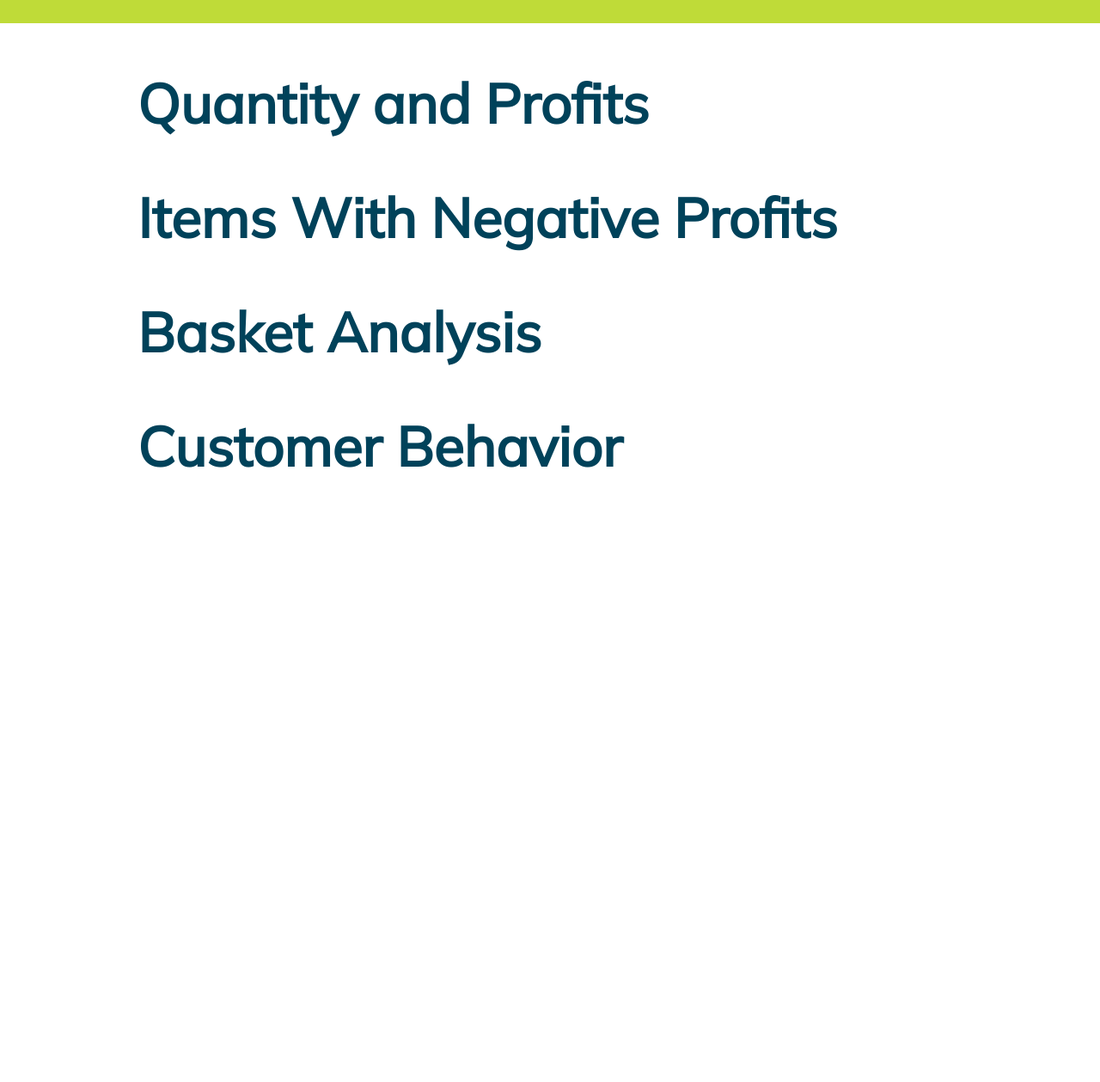
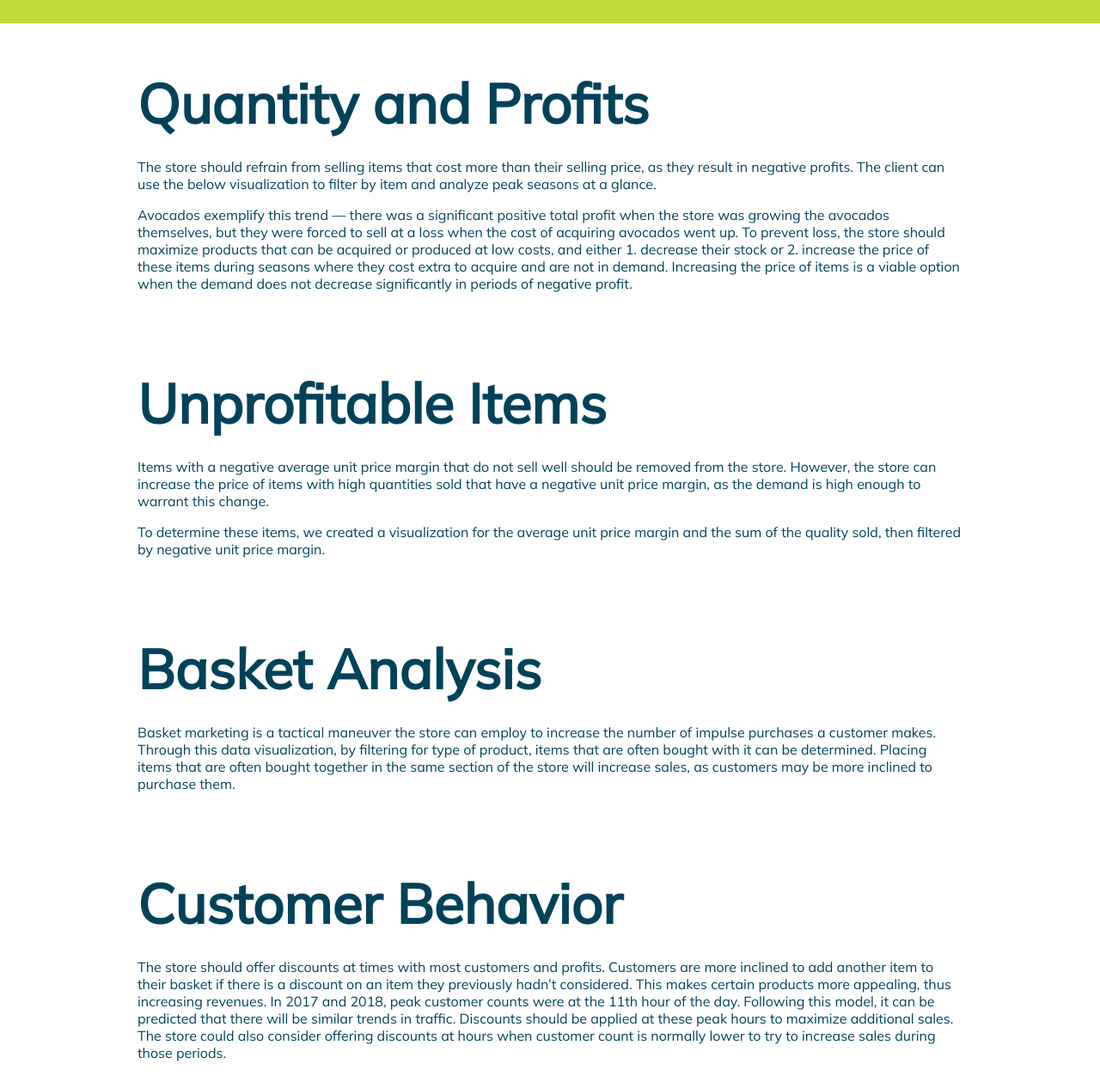
Before and after one commit to bellaslee/datathon-2023, a plain HTML site: page index.html in a window 1280 px wide. Shown: the part 973-2232 px from the top of the page at 86% size. Before the commit the page ends 1586 px from the top, so only its background shows below. Drawn offline with Linux system fonts and the light colour scheme.

Commit message:
Update embeds and add report content

```diff
--- a/index.html
+++ b/index.html
@@ -50,6 +50,25 @@
   <section>
     <!-- Quantity and profits -->
     <h2>Quantity and Profits</h2>
+    <p>The store should refrain from selling items that cost more than their selling
+      price, as
+      they result in negative profits. The client can use the below visualization to
+      filter by
+      item and analyze peak seasons at a glance.</p>
+
+    <p>Avocados exemplify this trend — there was a significant positive total profit when
+      the
+      store was growing the avocados themselves, but they were forced to sell at a loss
+      when the
+      cost of acquiring avocados went up. To prevent loss, the store should maximize
+      products
+      that can be acquired or produced at low costs, and either 1. decrease their stock or
+      2.
+      increase the price of these items during seasons where they cost extra to acquire
+      and are
+      not in demand. Increasing the price of items is a viable option when the demand does
+      not
+      decrease significantly in periods of negative profit.</p><br />
 
     <!-- Tableau embed -->
     <div class='tableauPlaceholder' id='viz1676783885887' style='position: relative'>
@@ -78,21 +97,36 @@
 
   <section>
     <!-- Items to get rid of -->
-    <h2>Items With Negative Profits</h2>
+    <h2>Unprofitable Items</h2>
+    <p>
+      Items with a negative average unit price margin that do not sell well should be
+      removed
+      from the store. However, the store can increase the price of items with high
+      quantities
+      sold that have a negative unit price margin, as the demand is high enough to warrant
+      this
+      change.
+    </p>
+
+    <p>
+      To determine these items, we created a visualization for the average unit price
+      margin and
+      the sum of the quality sold, then filtered by negative unit price margin.
+    </p><br />
     <!-- Tableau embed -->
-    <div class='tableauPlaceholder' id='viz1676768348224' style='position: relative'>
+    <div class='tableauPlaceholder' id='viz1676840235916' style='position: relative'>
       <noscript><a href='#'><img alt=' '
-            src='https:&#47;&#47;public.tableau.com&#47;static&#47;images&#47;Da&#47;Datathon2023Groceries&#47;NegativeProfits&#47;1_rss.png'
+            src='https:&#47;&#47;public.tableau.com&#47;static&#47;images&#47;Da&#47;Datathon2023Groceries&#47;UnprofitableItemsDashboard&#47;1_rss.png'
             style='border: none' /></a></noscript><object class='tableauViz'
         style='display:none;'>
         <param name='host_url' value='https%3A%2F%2Fpublic.tableau.com%2F' />
         <param name='embed_code_version' value='3' />
         <param name='site_root' value='' />
-        <param name='name' value='Datathon2023Groceries&#47;NegativeProfits' />
+        <param name='name' value='Datathon2023Groceries&#47;UnprofitableItemsDashboard' />
         <param name='tabs' value='yes' />
         <param name='toolbar' value='yes' />
         <param name='static_image'
-          value='https:&#47;&#47;public.tableau.com&#47;static&#47;images&#47;Da&#47;Datathon2023Groceries&#47;NegativeProfits&#47;1.png' />
+          value='https:&#47;&#47;public.tableau.com&#47;static&#47;images&#47;Da&#47;Datathon2023Groceries&#47;UnprofitableItemsDashboard&#47;1.png' />
         <param name='animate_transition' value='yes' />
         <param name='display_static_image' value='yes' />
         <param name='display_spinner' value='yes' />
@@ -103,13 +137,24 @@
       </object>
     </div>
     <script
-      type='text/javascript'>                    var divElement = document.getElementById('viz1676768348224'); var vizElement = divElement.getElementsByTagName('object')[0]; if (divElement.offsetWidth > 800) { vizElement.style.width = '100%'; vizElement.style.height = (divElement.offsetWidth * 0.75) + 'px'; } else if (divElement.offsetWidth > 500) { vizElement.style.width = '100%'; vizElement.style.height = (divElement.offsetWidth * 0.75) + 'px'; } else { vizElement.style.width = '100%'; vizElement.style.minHeight = '1150px'; vizElement.style.maxHeight = (divElement.offsetWidth * 1.77) + 'px'; } var scriptElement = document.createElement('script'); scriptElement.src = 'https://public.tableau.com/javascripts/api/viz_v1.js'; vizElement.parentNode.insertBefore(scriptElement, vizElement);                </script>
+      type='text/javascript'>                    var divElement = document.getElementById('viz1676840235916'); var vizElement = divElement.getElementsByTagName('object')[0]; if (divElement.offsetWidth > 800) { vizElement.style.width = '100%'; vizElement.style.height = (divElement.offsetWidth * 0.75) + 'px'; } else if (divElement.offsetWidth > 500) { vizElement.style.width = '100%'; vizElement.style.height = (divElement.offsetWidth * 0.75) + 'px'; } else { vizElement.style.width = '100%'; vizElement.style.height = '1150px'; } var scriptElement = document.createElement('script'); scriptElement.src = 'https://public.tableau.com/javascripts/api/viz_v1.js'; vizElement.parentNode.insertBefore(scriptElement, vizElement);                </script>
     <!-- end embed -->
   </section>
 
   <section>
     <!-- Basket Analysis-->
     <h2>Basket Analysis</h2>
+    <p>
+      Basket marketing is a tactical maneuver the store can employ to increase the number
+      of
+      impulse purchases a customer makes. Through this data visualization, by filtering
+      for type
+      of product, items that are often bought with it can be determined. Placing items
+      that are
+      often bought together in the same section of the store will increase sales, as
+      customers
+      may be more inclined to purchase them.
+    </p><br />
     <!-- Tableau embed -->
     <div class='tableauPlaceholder' id='viz1676783909842' style='position: relative'>
       <noscript><a href='#'><img alt=' '
@@ -138,6 +183,22 @@
   <section>
     <!-- Profit by hour of day -->
     <h2>Customer Behavior</h2>
+    <p>
+      The store should offer discounts at times with most customers and profits. Customers
+      are
+      more inclined to add another item to their basket if there is a discount on an item
+      they
+      previously hadn’t considered. This makes certain products more appealing, thus
+      increasing
+      revenues. In 2017 and 2018, peak customer counts were at the 11th hour of the day.
+      Following this model, it can be predicted that there will be similar trends in
+      traffic.
+      Discounts should be applied at these peak hours to maximize additional sales. The
+      store
+      could also consider offering discounts at hours when customer count is normally
+      lower to
+      try to increase sales during those periods.
+    </p>
     <!-- Tableau embed -->
     <div class='tableauPlaceholder' id='viz1676779433769' style='position: relative'>
       <noscript><a href='#'><img alt=' '
--- a/styles/styles.css
+++ b/styles/styles.css
@@ -11,6 +11,7 @@ h1 {
 
 h2 {
   font-size: 64px;
+  margin-bottom: 24px;
 }
 
 section {
@@ -20,7 +21,7 @@ section {
   margin-bottom: 24px;
 }
 section.half {
-  height: 25vh;
+  min-height: 25vh;
   background-color: #bfdb38;
   width: 100%;
   margin-top: -24px;
@@ -47,7 +48,6 @@ section.half div {
   display: flex;
   align-items: center;
   justify-content: center;
-  transition: opacity 2s;
 }
 #title svg {
   fill: currentColor;
```
